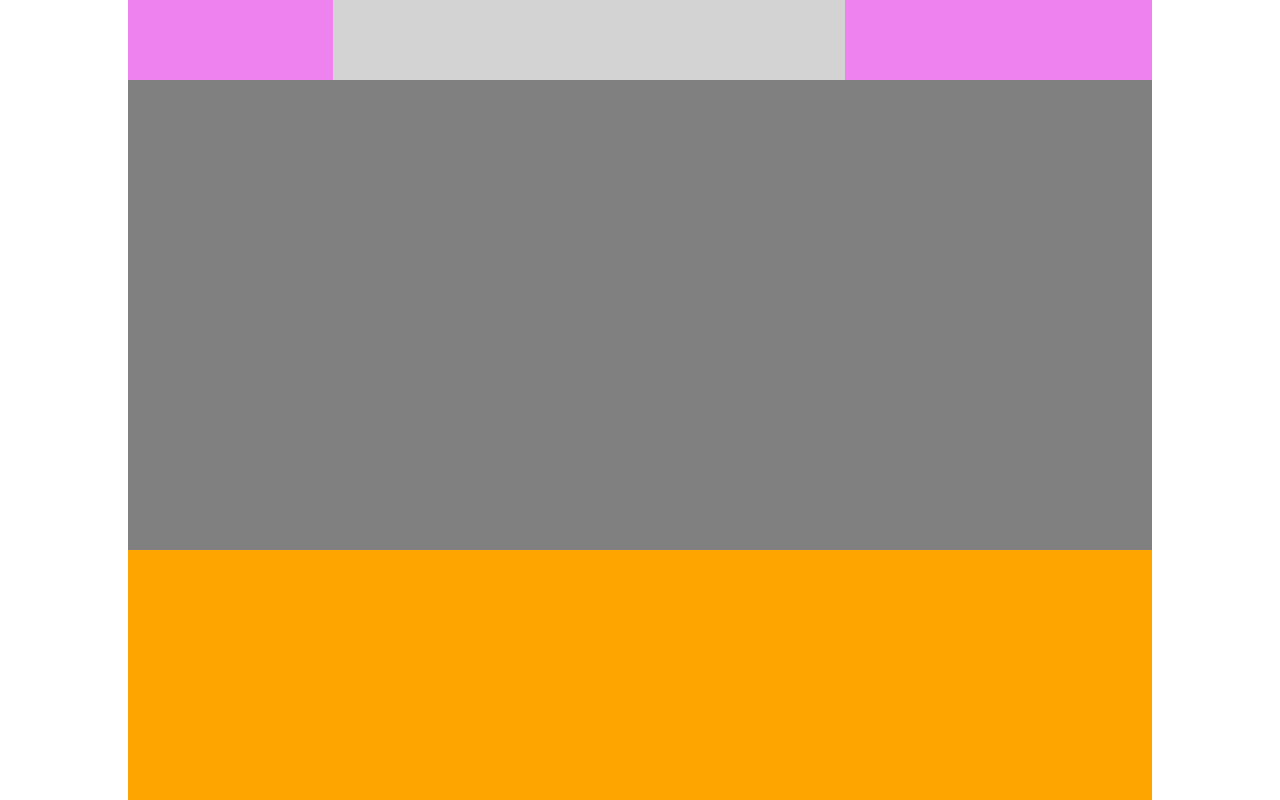
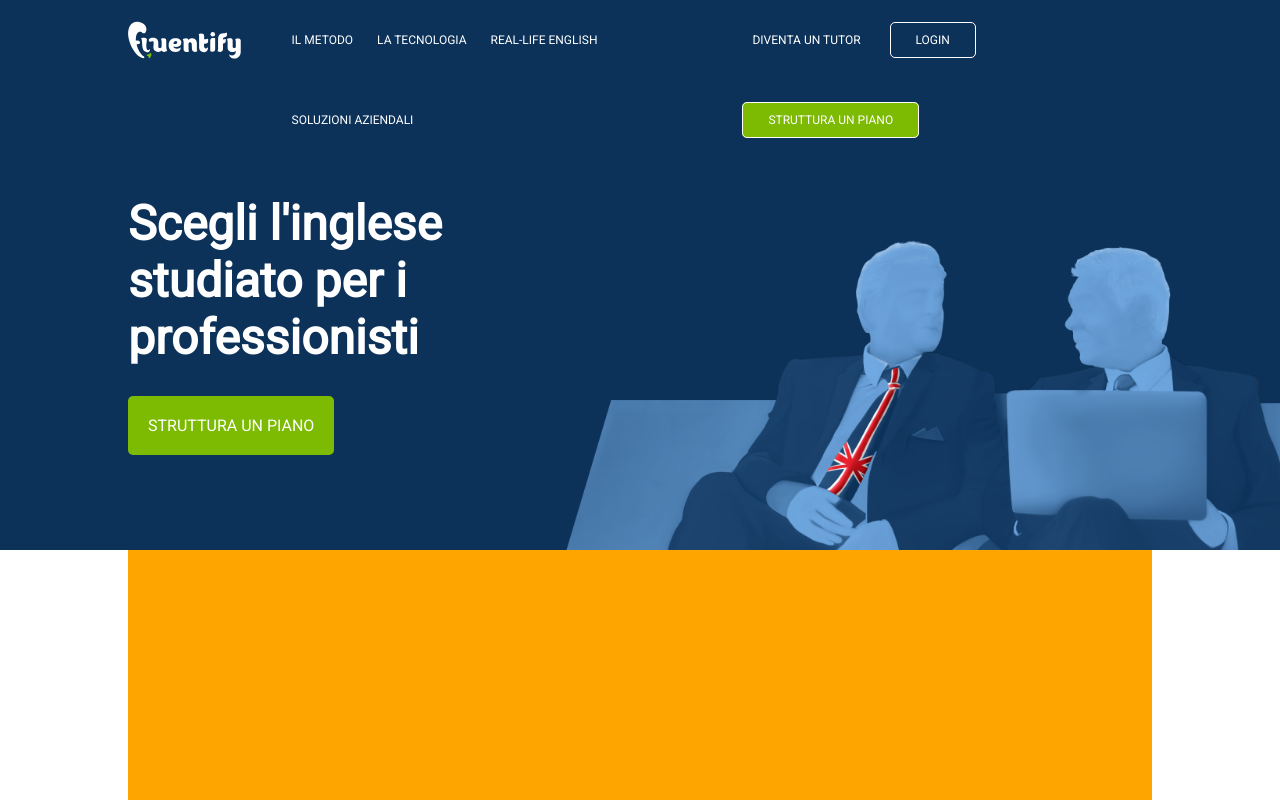
Before and after one commit to Giulio899/htmlcss-fluentify, a plain HTML site: page index.html in a window 1280 px wide. Shown: the top 800 px of the page. Drawn offline with Linux system fonts and the light colour scheme.

Commit message:
Fine header

```diff
--- a/css/style.css
+++ b/css/style.css
@@ -2,6 +2,10 @@
   margin: 0;
   padding: 0;
   box-sizing: border-box;
+}
+
+body {
+  font-family: 'Roboto', sans-serif;
 }
 
 /* proprietà comuni */
@@ -15,10 +19,28 @@
   clear: both;
 }
 
+ul {
+  list-style-type: none;
+}
+
+a {
+  color: white;
+  text-decoration: none;
+}
+
+/* Inizio header */
+header {
+  background-image: url('../img/background-header.png');
+  background-size: 60%;
+  background-repeat: no-repeat;
+  background-position: 110% 105%;
+  background-color: #0c325a;
+}
+
 .header-container {
   width: 80%;
   /* proprietà da rimuovere */
-  background-color: pink;
+  /* background-color: pink; */
   /* /proprietà da rimuovere */
   margin: auto;
 }
@@ -28,38 +50,120 @@
   width: 100%;
 }
 
+/* Inizio header top left */
 .header-top-logo {
-  width: 20%;
+  width: 15%;
   height: 80px;
-  /* proprietà da rimuovere */
-  background-color: violet;
-  /* /proprietà da rimuovere */
+  position: relative;
 }
 
+.header-top-logo img {
+  position: absolute;
+  top: 50%;
+  left: 0;
+  transform: translateY(-50%);
+}
+/* /header top left */
+
+
+/* Inizio header top center */
 .header-top-nav {
-  width: 50%;
+  width: 45%;
   height: 80px;
-  /* proprietà da rimuovere */
-  background-color: lightgrey;
-  /* proprietà da rimuovere */
-
 }
 
+.header-top-nav nav {
+  height: 80px;
+}
+
+.header-top-nav nav ul li {
+  display: inline-block;
+  padding: 0 10px;
+  line-height: 80px;
+  text-transform: uppercase;
+  font-size: 12px;
+}
+
+.header-top-nav nav ul li:hover {
+  background-color: #d01924;
+  border-bottom: 3px solid #68a0d7;
+}
+
+.header-top-nav nav ul li a {
+  display: inline-block;
+  height: 80px;
+}
+/* /header top center */
+
+
+/* Inizio header top right */
 .header-top-right {
-  width: 30%;
+  width: 40%;
   height: 80px;
-  /* proprietà da rimuovere */
-  background-color: violet;
-  /* proprietà da rimuovere */
 }
+
+.header-top-right ul li {
+  display: inline-block;
+  padding-right: 15px;
+  line-height: 80px;
+  text-transform: uppercase;
+  font-size: 12px;
+}
+
+.header-top-right ul li a {
+  padding: 10px;
+}
+
+.header-top-right a.button {
+  border: 1px solid white;
+  border-radius: 5px;
+  padding: 10px 25px;
+}
+
+.header-top-right a.button.empty:hover {
+  background-color: #d01924;
+}
+
+.header-top-right a.button.colored {
+  background-color: #7cbb02;
+}
+
+.header-top-right a.button.colored:hover {
+  background-color: rgba(0, 0, 0, 0);
+}
+/* /header top right */
+
 
 /* Inizio header bottom */
 .header-bottom {
   width: 100%;
-  /* proprietà da rimuovere */
   height: 470px;
-  background-color: grey;
-  /* /proprietà da rimuovere */
+  position: relative;
+  color: white;
+}
+
+.header-bottom .jumbotron {
+  width: 45%;
+  position: absolute;
+  top: 50%;
+  transform: translateY(-50%);
+}
+
+.header-bottom .jumbotron h1 {
+  font-size: 48px;
+  margin-bottom: 50px;
+}
+
+.header-bottom .jumbotron a {
+  text-transform: uppercase;
+  padding: 20px;
+  background-color: #7cbb02;
+  border-radius: 5px;
+}
+
+.header-bottom .jumbotron a:hover {
+  background-color: rgb(255, 255, 255);
+  color: #0c325a;
 }
 
 /* Inizio main */
--- a/index.html
+++ b/index.html
@@ -2,8 +2,9 @@
 <html lang="it" dir="ltr">
   <head>
     <meta charset="utf-8">
-    <title>Esercitazione layout fluentify</title>
+    <title>Esercitazione layout Fluentify</title>
     <link rel="stylesheet" href="css/style.css">
+    <link href="https://fonts.googleapis.com/css2?family=Roboto:wght@300;400&display=swap" rel="stylesheet">
   </head>
 
   <body>
@@ -12,14 +13,33 @@
       <div class="header-container">
         <div class="header-top clearfix">
           <div class="header-top-logo float">
+            <img src="img/logo.svg" alt="Logo Fluentify">
           </div>
           <div class="header-top-nav float">
+            <nav>
+              <ul>
+                <li><a href="#">Il metodo</a></li>
+                <li><a href="#">La tecnologia</a></li>
+                <li><a href="#">Real-life English</a></li>
+                <li><a href="#">Soluzioni aziendali</a></li>
+              </ul>
+            </nav>
           </div>
           <div class="header-top-right float">
+            <ul>
+              <li><a href="#">Diventa un tutor</a></li>
+              <li><a href="#" class="button empty">Login</a></li>
+              <li><a href="#" class="button colored">Struttura un piano</a></li>
+            </ul>
           </div>
         </div>
 
         <div class="header-bottom">
+
+          <div class="jumbotron">
+            <h1>Scegli l'inglese studiato per i professionisti</h1>
+            <a href="#">Struttura un piano</a>
+          </div>
 
         </div>
 
```
